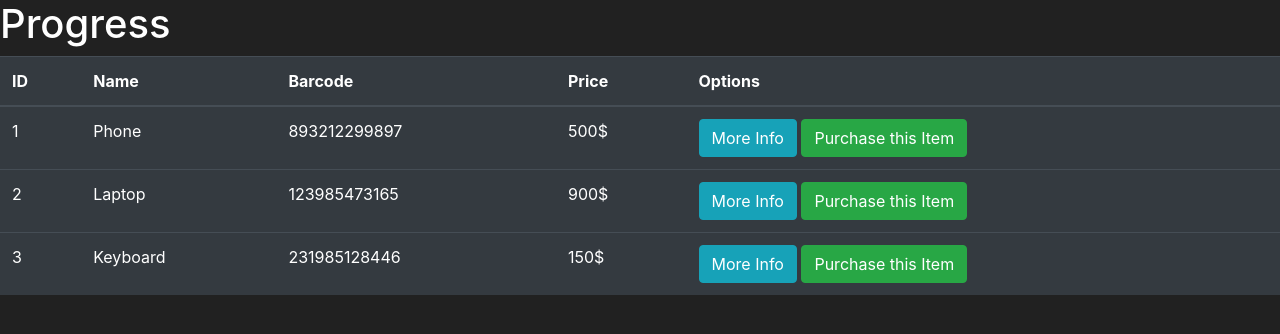
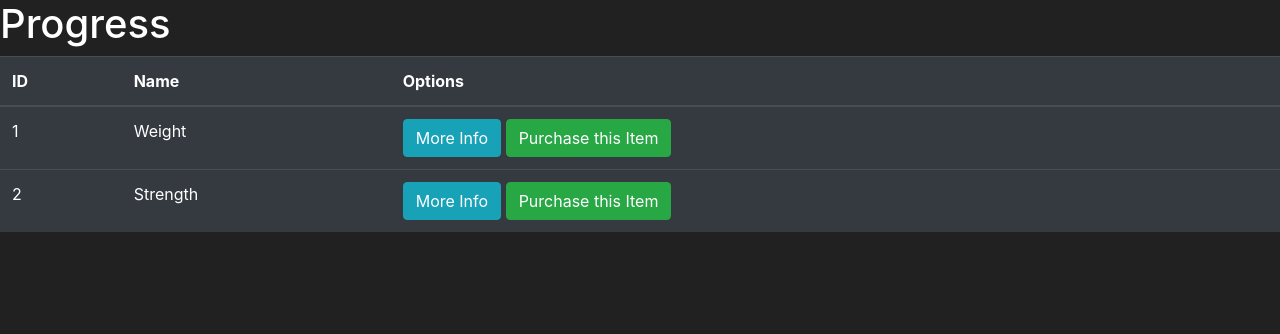
Before and after one commit to mdominguez2010/fitness-app, a Flask app: page /progress in a window 1280 px wide. Shown: the part 56-390 px from the top of the page. Run offline with Flask 2, Linux system fonts and the light colour scheme.

Commit message:
remove data items

```diff
--- a/main.py
+++ b/main.py
@@ -16,9 +16,8 @@ def index():
 def progress():
 
     items = [
-        {'id': 1, 'name': 'Phone', 'barcode': '893212299897', 'price': 500},
-        {'id': 2, 'name': 'Laptop', 'barcode': '123985473165', 'price': 900},
-        {'id': 3, 'name': 'Keyboard', 'barcode': '231985128446', 'price': 150}
+        {'id': 1, 'name': 'Weight'},
+        {'id': 2, 'name': 'Strength'},
     ]
 
     return render_template("progress.html", items=items)
--- a/templates/progress.html
+++ b/templates/progress.html
@@ -43,8 +43,6 @@
                 <!-- Your Columns HERE -->
                 <th scope="col">ID</th>
                 <th scope="col">Name</th>
-                <th scope="col">Barcode</th>
-                <th scope="col">Price</th>
                 <th scope="col">Options</th>
             </tr>
         </thead>
@@ -54,8 +52,6 @@
                 <tr>
                     <td>{{ item.id }}</td>
                     <td>{{ item.name }}</td>
-                    <td>{{ item.barcode }}</td>
-                    <td>{{ item.price }}$</td>
                     <td>
                         <button class="btn btn-outline btn-info">More Info</button>
                         <button class="btn btn-outline btn-success">Purchase this Item</button>
```
